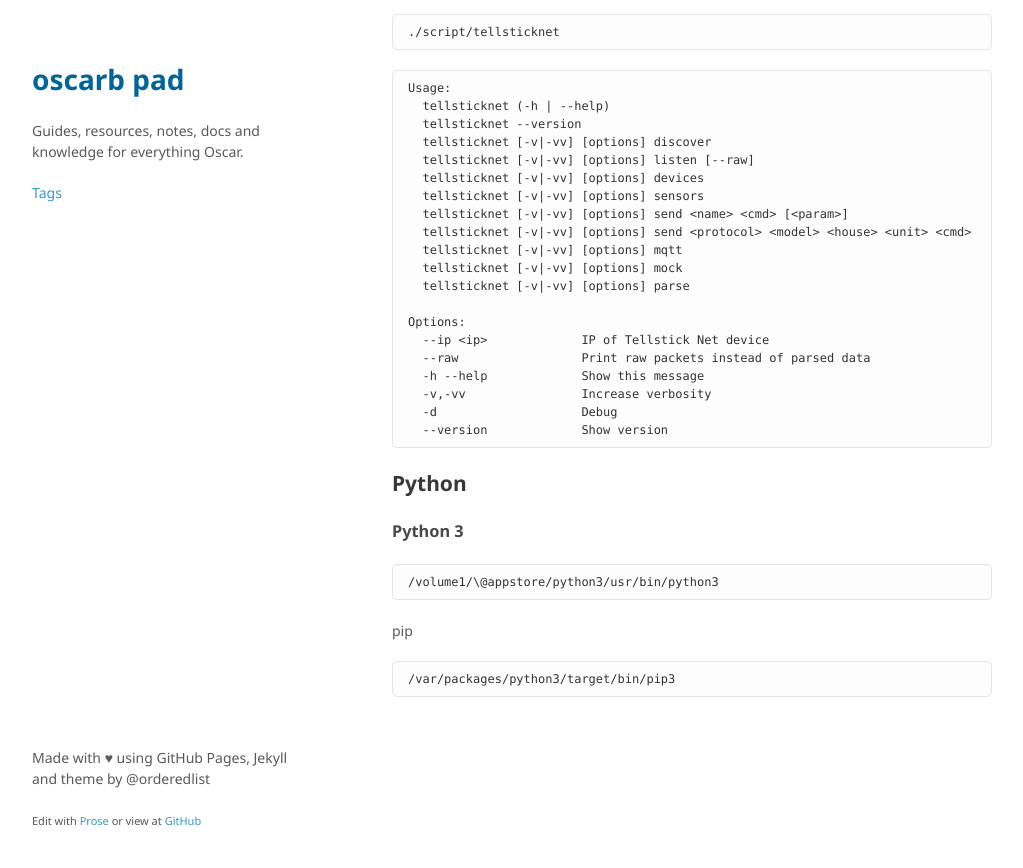
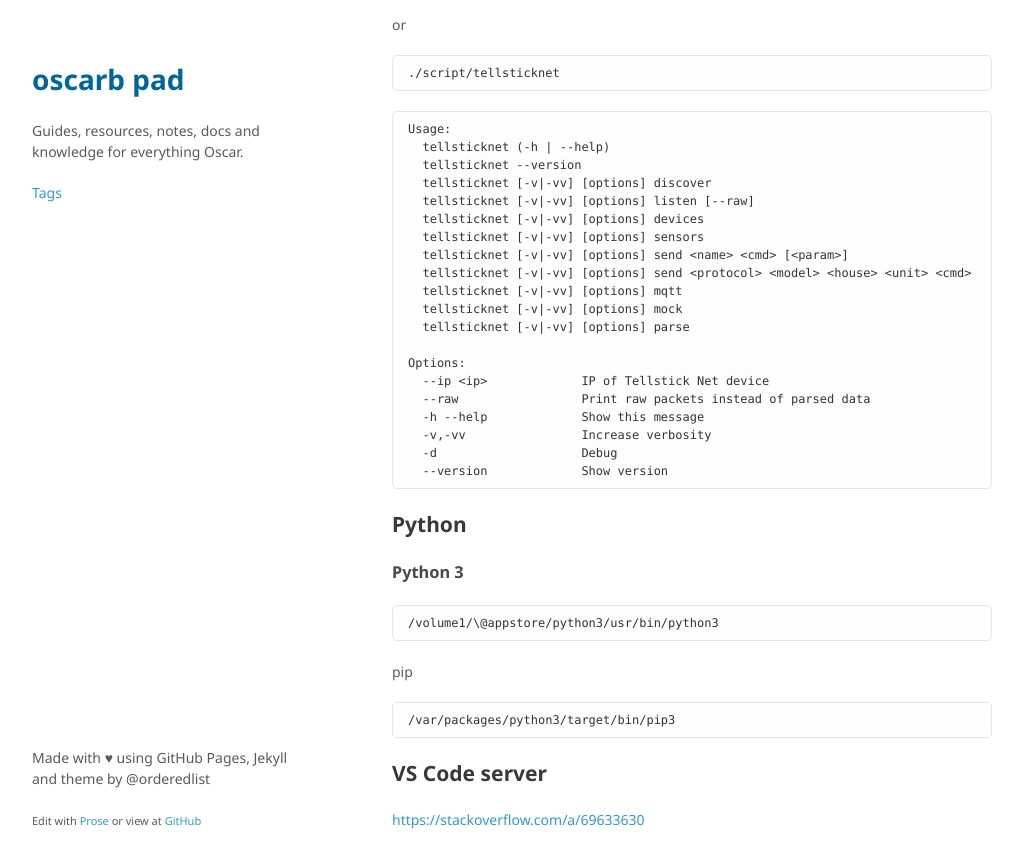
Before and after one commit to oscarb/pad, a Jekyll site: the page built from _docs/ds713.md, in a window 1280 px wide and 900 px high, scrolled down 13446 px. Shown: the top 868 px of the window, without its empty margins (128-1151 px from the left). Built offline with Jekyll 4.4.1, drawn with Linux system fonts in a browser that asks for light colours; some web fonts are replaced.

Commit message:
Update ds713.md

````diff
--- a/_docs/ds713.md
+++ b/_docs/ds713.md
@@ -603,3 +603,7 @@ pip
 ```
 /var/packages/python3/target/bin/pip3
 ```
+
+## VS Code server
+
+https://stackoverflow.com/a/69633630
````
